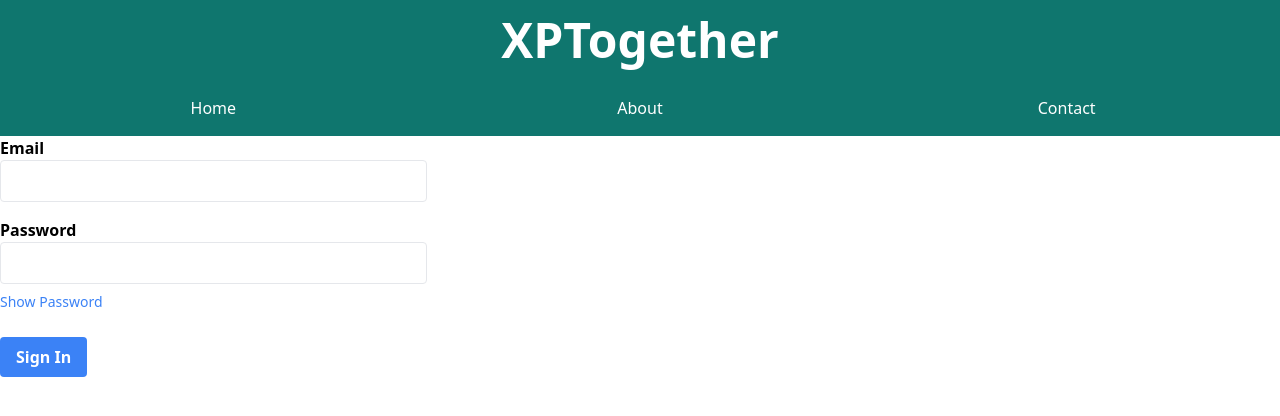
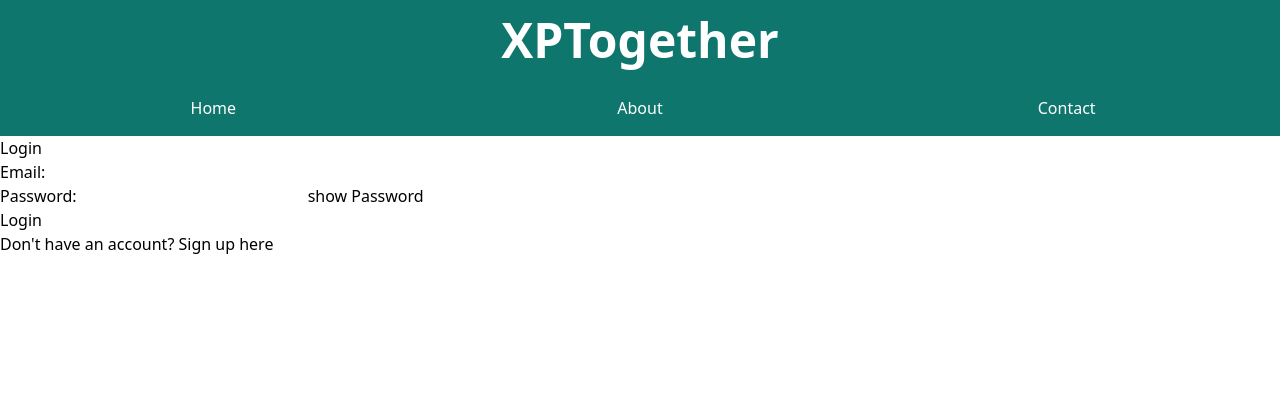
Before and after one commit to danielschafi/experiences, a Nuxt app: page /login in a window 1280 px wide. Shown: the top 416 px of the page. Built offline with nearby package versions, Linux system fonts and the light colour scheme; no server answers.

Commit message:
middlewre and store works

```diff
--- a/components/global/Login.vue
+++ /dev/null
@@ -1,58 +0,0 @@
-<template>
-  <form @submit.prevent="signInWithEmail">
-    <div class="mb-4">
-      <label class="block font-bold" for="email">Email</label>
-      <input type="email" v-model="email" name="email" id="email" class="w-full px-3 py-2 text-black border rounded">
-    </div>
-    <div class="mb-4">
-      <label class="block font-bold" for="password">Password</label>
-      <input :type="showPassword ? 'text' : 'password'" v-model="password" name="password" id="password" class="w-full px-3 py-2 text-black border rounded">
-      <button type="button" @click="showPassword = !showPassword" class="mt-2 text-sm text-blue-500">{{ showPassword ? 'Hide' : 'Show' }} Password</button>
-    </div>
-
-    <div class="mt-6">
-      <button type="submit" class="px-4 py-2 font-bold text-white bg-blue-500 rounded hover:bg-blue-700">
-        Sign In
-      </button>
-    </div>
-  </form>
-</template>
-
-
-<script lang="ts">
-export default {
-  data () {
-    return {
-      email:"",
-      password:"",
-      errors: [],
-      showPassword: false
-    }
-  },
-  methods: {
-    async signInWithEmail() {
-      const authClient = useSupabaseAuthClient()
-
-      try {
-        const { user, error } = await authClient.auth.signInWithPassword({
-          email: this.email,
-          password: this.password,
-        })
-        if (error) {
-          throw(error)
-        } else {
-          // Reload Page on successful login
-          location.replace("/")
-        }
-
-      } catch (error) {
-        this.$toast.error(error.message);
-      }
-    }
-  }
-}
-</script>
-
-<style>
-
-</style>
--- a/nuxt.config.ts
+++ b/nuxt.config.ts
@@ -1,7 +1,9 @@
 // https://nuxt.com/docs/api/configuration/nuxt-config
 export default defineNuxtConfig({
   ssr: false,
-  target: "static",
   devtools: { enabled: true },
-  modules: ["@nuxtjs/tailwindcss", "@nuxtjs/supabase"]
+  modules: ["@nuxtjs/tailwindcss", "@nuxtjs/supabase"],
+  plugins: [
+    '~/plugins/beforeStartup.ts'
+  ]
 })
--- a/package.json
+++ b/package.json
@@ -17,6 +17,7 @@
     "sass": "^1.77.4",
     "vue": "^3.4.27",
     "vue-router": "^4.3.2",
+    "vue-toastification": "^1.7.14",
     "yarn": "^1.22.22"
   },
   "packageManager": "yarn@4.2.2"
--- /dev/null
+++ b/pages/confirm.vue
@@ -0,0 +1,13 @@
+<template>
+  <div>
+
+  </div>
+</template>
+
+<script lang="ts" setup>
+
+</script>
+
+<style>
+
+</style>
--- a/pages/login.vue
+++ b/pages/login.vue
@@ -1,13 +1,45 @@
 <template>
-  <div >
-    <Login class="w-1/3 "></Login>
+  <div>
+    <h1>Login</h1>
+    <form @submit.prevent="signIn">
+      <div>
+        <label for="email">Email:</label>
+        <input type="email" v-model="email" id="email" required />
+      </div>
+      <div>
+        <label for="password">Password:</label>
+        <input :type="showPassword ? 'text': 'password'" v-model="password" id="password" required />
+        <button type="button" @click="showPassword = !showPassword"> {{ showPassword ? 'hide' : 'show' }} Password</button>
+      </div>
+      <button type="submit">Login</button>
+    </form>
+    <p v-if="error">{{ error }}</p>
+    <p>Don't have an account? <nuxt-link to="/signup">Sign up here</nuxt-link></p>
   </div>
 </template>
 
-<script lang="ts" setup>
-
+<script lang="ts">
+export default {
+  data() {
+    return {
+      email: "",
+      password: "",
+      error: ""
+    }
+  },
+  methods: {
+    async signIn() {
+      const supabase = useSupabaseClient();
+      const { error } = await supabase.auth.signInWithPassword({
+        email: this.email,
+        password: this.password
+      })
+      if (error) {
+        this.error = error.message
+      } else {
+        this.$router.push("/")
+      }
+    }
+  }
+}
 </script>
-
-<style>
-
-</style>
--- a/pages/signup.vue
+++ b/pages/signup.vue
@@ -1,95 +1,63 @@
 <template>
-  <form @submit.prevent="createAccount">
-    <div v-if="errorMessage" class="text-red-500">
-      {{ errorMessage }}
-    </div>
-    <div v-if="successMessage" class="text-green-500">
-      {{ successMessage }}
-    </div>
-
-    <div class="mb-4">
-      <label class="block font-bold" for="email">Email</label>
-      <input type="email" v-model="email" name="email" id="email" class="w-full px-3 py-2 text-black border rounded">
-    </div>
-    <div class="mb-4">
-      <label class="block font-bold" for="full_name">Full Name</label>
-      <input type="text" v-model="full_name" name="full_name" id="full_name" class="w-full px-3 py-2 text-black border rounded">
-    </div>
-    <div class="mb-4">
-      <label class="block font-bold" for="password">Password</label>
-      <input :type="showPassword ? 'text' : 'password'" v-model="password" name="password" id="password" class="w-full px-3 py-2 text-black border rounded">
-      <button type="button" @click="showPassword = !showPassword" class="mt-2 text-sm text-blue-500">{{ showPassword ? 'Hide' : 'Show' }} Password</button>
-    </div>
-    <div class="mb-4">
-      <label class="block font-bold" for="confirmPassword">Confirm Password</label>
-      <input :type="showConfirmPassword ? 'text' : 'password'" v-model="confirmPassword" name="confirmPassword" id="confirmPassword" class="w-full px-3 py-2 text-black border rounded">
-      <button type="button" @click="showConfirmPassword = !showConfirmPassword" class="mt-2 text-sm text-blue-500">{{ showConfirmPassword ? 'Hide' : 'Show' }} Confirm Password</button>
-    </div>
-
-    <div class="mt-6">
-      <button type="submit" class="px-4 py-2 font-bold text-white bg-blue-500 rounded hover:bg-blue-700" :disabled="signingup">
-        Create Account
-      </button>
-    </div>
-  </form>
+  <div>
+    <h1>Signup</h1>
+    <form @submit.prevent="signUp">
+      <div>
+        <label for="email">Email:</label>
+        <input type="email" v-model="email" required />
+      </div>
+      <div>
+        <label for="password">Password:</label>
+        <input :type="showPassword ? 'text': 'password'"  v-model="password" id="password" required />
+        <button type="button" @click="showPassword = !showPassword"> {{ showPassword ? 'hide' : 'show' }}</button>
+      </div>
+      <div>
+        <label for="confirmPassword">Confirm Password:</label>
+        <input :type="showConfirmPassword ? 'text': 'password'"  v-model="confirmPassword" id="confirmPassword" required />
+        <button type="button" @click="showConfirmPassword = !showConfirmPassword"> {{ showConfirmPassword ? 'hide' : 'show' }}</button>
+      </div>
+      <button type="submit">Signup</button>
+    </form>
+    <p v-if="error">{{ error }}</p>
+  </div>
 </template>
 
+<script lang="ts">
 
-<script lang="ts">
 export default {
-  data () {
+  data() {
     return {
-      email:"",
-      password:"",
-      full_name:"",
-      errorMessage: "",
-      successMessage: "",
-      sigingup: false,
+      email: "",
+      password: "",
       confirmPassword: "",
-      showPassword: false,
-      showConfirmPassword: false,
-      showAccountCreation: false
+      error: ""
     }
   },
   methods: {
-    async createAccount() {
+    async signUp() {
       const supabase = useSupabaseClient()
-      this.sigingup = true
-      try {
-
-        const { data, error } = await supabase.auth.signUp({
-          email: this.email,
-          password: this.password,
-          options: {
-            data: {
-              full_name: this.full_name,
-              client_group: this.$route.query.group,
-              is_client: this.$route.query.client,
-            }
-          }
-        })
-        console.log(data);
-        if (error) {
-          throw error
-        } else {
-          this.successMessage = "Account created successfully! Please check your email"
-        // redirect to login page
-        }
-
-      } catch (error) {
-        this.errorMessage = error.message
-      } finally {
-        this.sigingup = false
-        setTimeout(() => {
-          this.$router.push("/")
-        }, 3000);
+      if (this.password !== this.confirmPassword) {
+        this.error = "Passwords do not match."
+        return
       }
 
+      try {
+        const { error } = await supabase.auth.signUp({
+          email: this.email,
+          password: this.password
+        })
+
+        if (error) {
+          this.error = error.message
+        } else {
+          // On success, redirect to the homepage or login page
+          this.$router.push("/login")
+        }
+      } catch (err) {
+        this.error = "An unexpected error occurred."
+        console.error("Unexpected error:", err)
+      }
     }
   }
 }
 </script>
-
-<style>
-
-</style>
--- /dev/null
+++ b/plugins/beforeStartup.ts
@@ -0,0 +1,8 @@
+import { defineNuxtPlugin } from '#app'
+import { createPinia } from 'pinia'
+
+export default defineNuxtPlugin((nuxtApp) => {
+  const pinia = createPinia()
+  nuxtApp.vueApp.use(pinia)
+  nuxtApp.provide('pinia', pinia)
+})
--- a/stores/auth.js
+++ b/stores/auth.js
@@ -7,4 +7,4 @@ export const useAuthStore = defineStore({
     profile: null,
     session: null,
    }),
-  })
+})
```
Also changed, not shown: main.js (added, +11 -0 lines), middleware/auth.js (+12 -6 lines), 1 other file (tests, documents, lock files or other folders).
